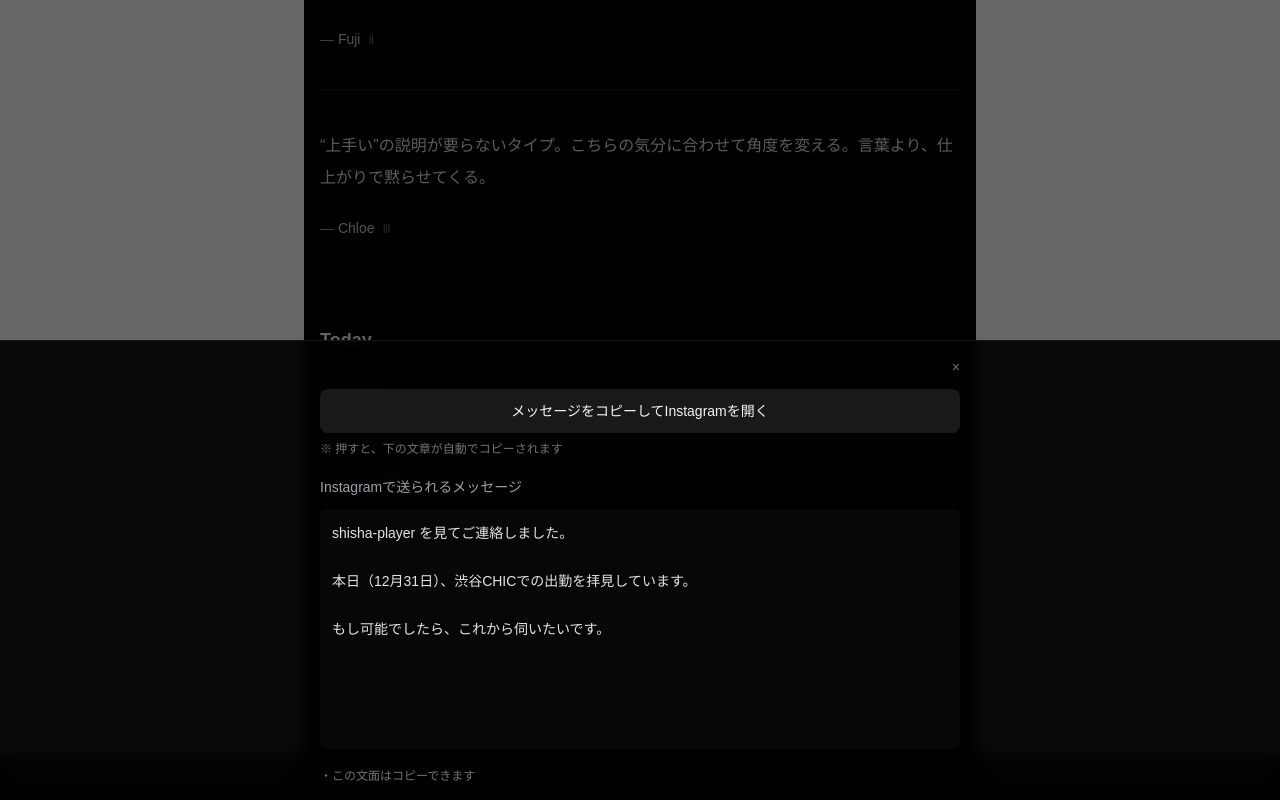
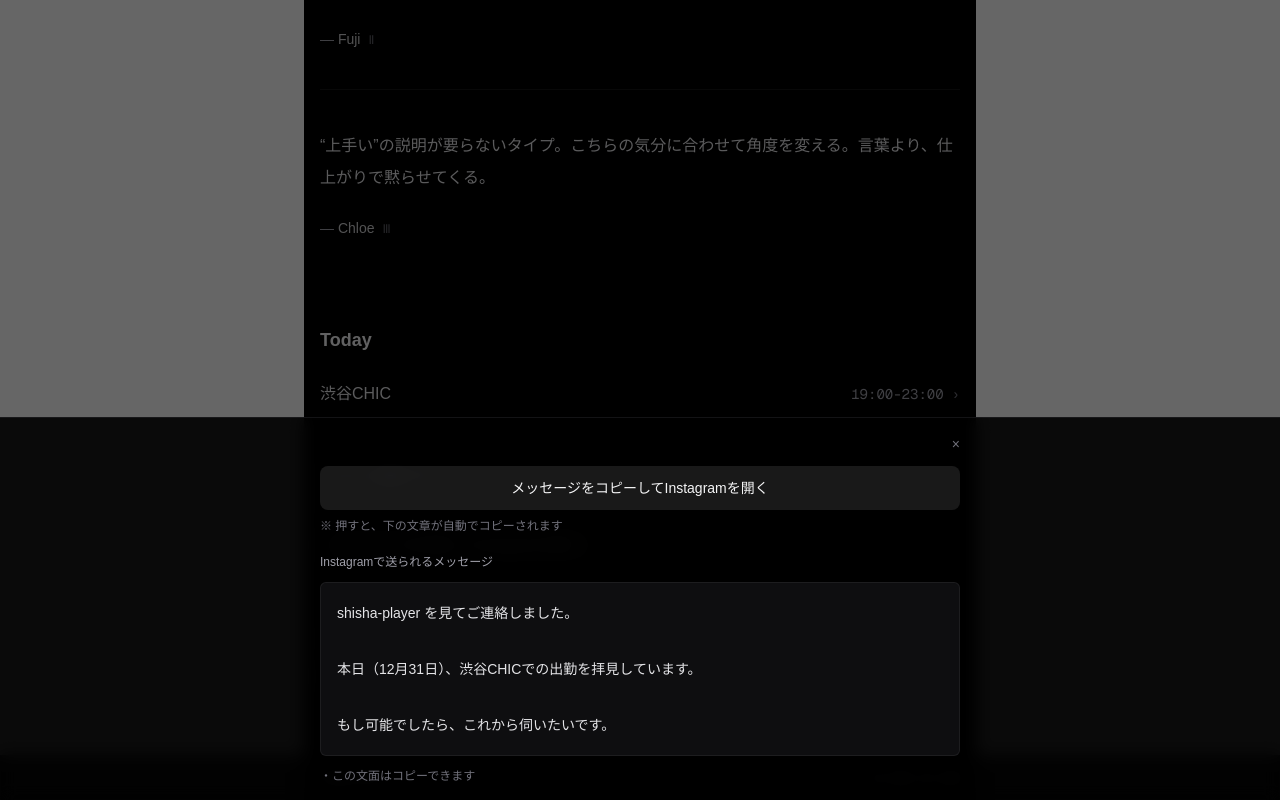
Before and after one commit to enganche1988/shisha-player, a Next.js app: page /people/alice in a window 1280 px wide. Both pictures are taken after a click on the button "メッセージを用意してInstagramを開く". Shown: the part 1053-1853 px from the top of the page. Built offline with nearby package versions, Linux system fonts and the light colour scheme.

Commit message:
ui: show message body as quiet card (not textarea)

```diff
--- a/src/app/people/[slug]/message-sheet.tsx
+++ b/src/app/people/[slug]/message-sheet.tsx
@@ -38,7 +38,6 @@ export function MessageSheet({ displayName, todayDate, todayShop, todayTime, ins
   const [open, setOpen] = useState(false);
   const [copied, setCopied] = useState(false);
   const timerRef = useRef<number | null>(null);
-  const textareaRef = useRef<HTMLTextAreaElement | null>(null);
 
   const initialText = useMemo(
     () => buildTemplate(displayName, todayDate, todayShop, todayTime),
@@ -74,13 +73,7 @@ export function MessageSheet({ displayName, todayDate, todayShop, todayTime, ins
     try {
       await navigator.clipboard.writeText(text);
     } catch {
-      const el = textareaRef.current;
-      if (el) {
-        // programmatic selection (user drag not required)
-        el.focus();
-        el.select();
-        document.execCommand("copy");
-      }
+      // ignore; navigator.clipboard unavailable
     }
     setCopied(true);
     if (timerRef.current) window.clearTimeout(timerRef.current);
@@ -136,16 +129,15 @@ export function MessageSheet({ displayName, todayDate, todayShop, todayTime, ins
                 <div className="mt-2 text-xs text-zinc-500">※ 押すと、下の文章が自動でコピーされます</div>
               </div>
 
-              <div className="mt-5 text-sm text-zinc-400">Instagramで送られるメッセージ</div>
+              <div className="mt-5 text-xs text-zinc-400">Instagramで送られるメッセージ</div>
 
               <div className="mt-3">
-                <textarea
-                  ref={textareaRef}
-                  readOnly
-                  value={text}
-                  className="w-full resize-none rounded-md bg-zinc-950/80 p-3 text-sm leading-6 text-zinc-200 outline-none"
-                  rows={9}
-                />
+                <div
+                  className="w-full rounded-md border border-zinc-800/60 bg-zinc-900/60 p-4 text-sm leading-7 text-zinc-200"
+                  style={{ whiteSpace: "pre-wrap" }}
+                >
+                  {text}
+                </div>
               </div>
 
               <div className="mt-3 text-xs text-zinc-500 space-y-1">
```
